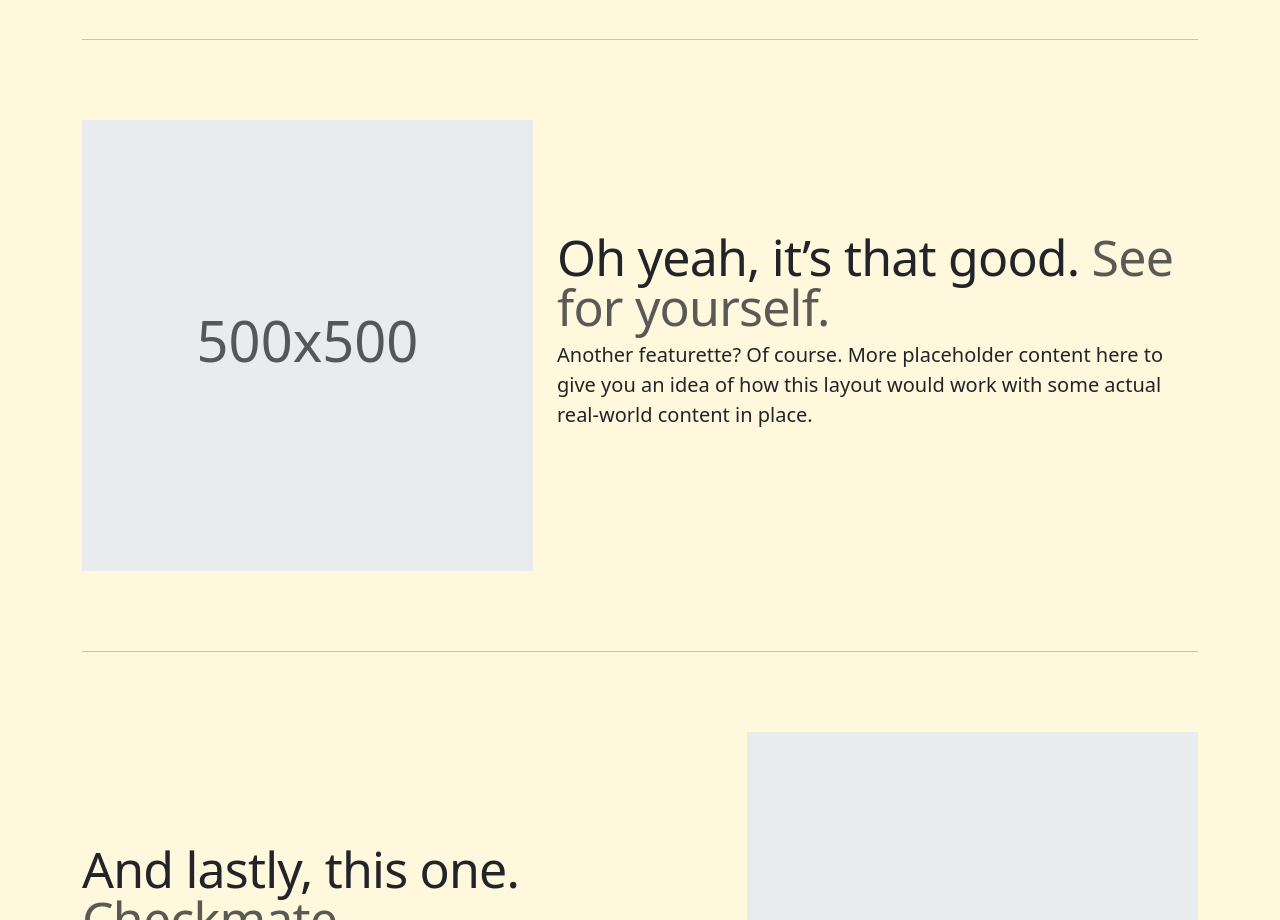
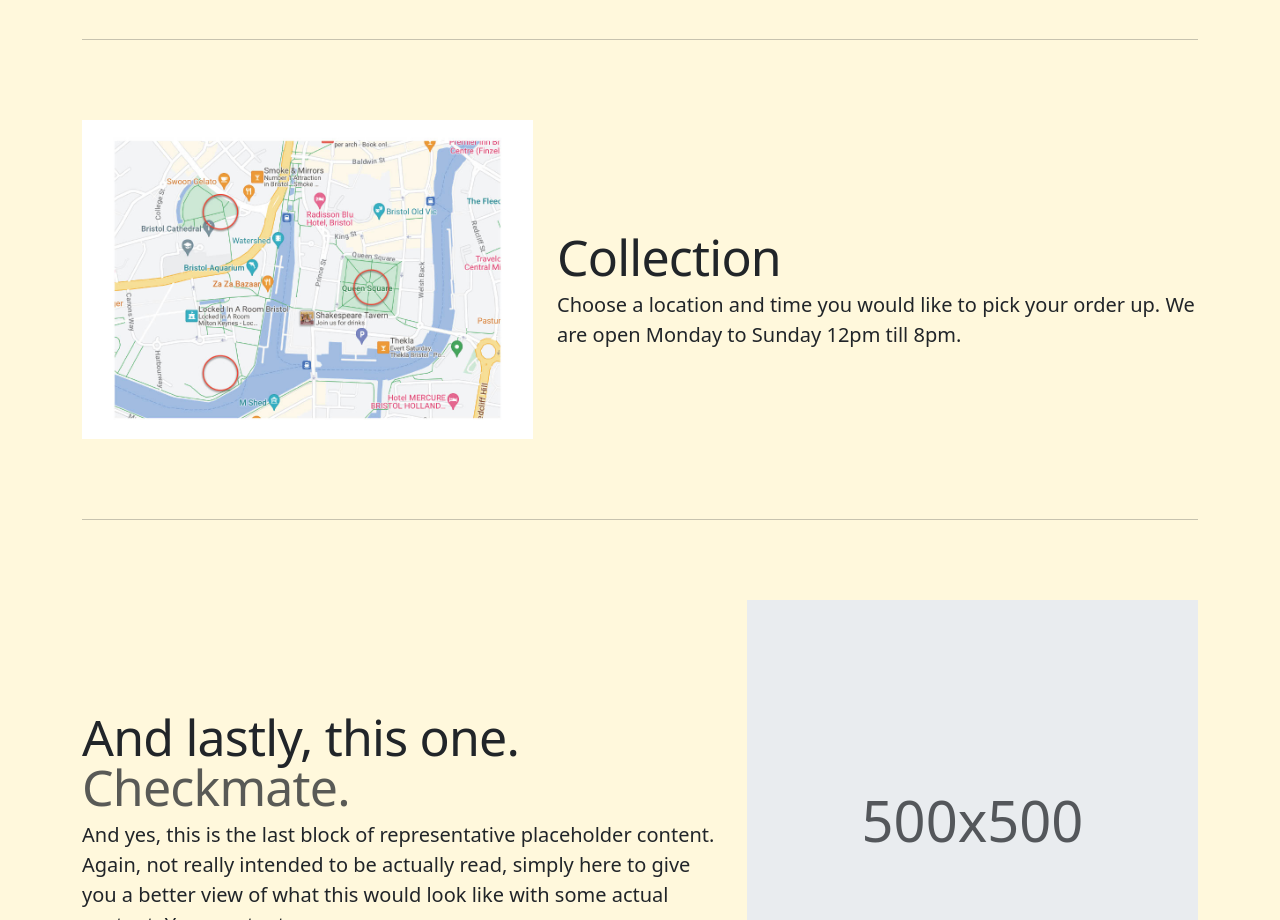
Before and after one commit to isobelrosesmith/Semester-2, a plain HTML site: page carousel/index.html in a window 1280 px wide. Shown: the part 1400-2320 px from the top of the page. Drawn offline with Linux system fonts and the light colour scheme; a script that the page names is missing; files whose address does not match are found by name.

Commit message:
collection

```diff
--- a/carousel/index.html
+++ b/carousel/index.html
@@ -243,11 +243,11 @@
 
     <div class="row featurette">
       <div class="col-md-7 order-md-2">
-        <h2 class="featurette-heading fw-normal lh-1">Oh yeah, it’s that good. <span class="text-body-secondary">See for yourself.</span></h2>
-        <p class="lead">Another featurette? Of course. More placeholder content here to give you an idea of how this layout would work with some actual real-world content in place.</p>
+        <h2 class="featurette-heading fw-normal lh-1">Collection</h2>
+        <p class="lead">Choose a location and time you would like to pick your order up. We are open Monday to Sunday 12pm till 8pm.</p>
       </div>
       <div class="col-md-5 order-md-1">
-        <svg class="bd-placeholder-img bd-placeholder-img-lg featurette-image img-fluid mx-auto" width="500" height="500" xmlns="http://www.w3.org/2000/svg" role="img" aria-label="Placeholder: 500x500" preserveAspectRatio="xMidYMid slice" focusable="false"><title>Placeholder</title><rect width="100%" height="100%" fill="var(--bs-secondary-bg)"/><text x="50%" y="50%" fill="var(--bs-secondary-color)" dy=".3em">500x500</text></svg>
+        <img src="/Users/Isobel/Desktop/Semester-2/map1024_1.jpg" class="d-block w-100" alt="...">
       </div>
     </div>
 
```
Also changed, not shown: map1024_1.jpg (added).
